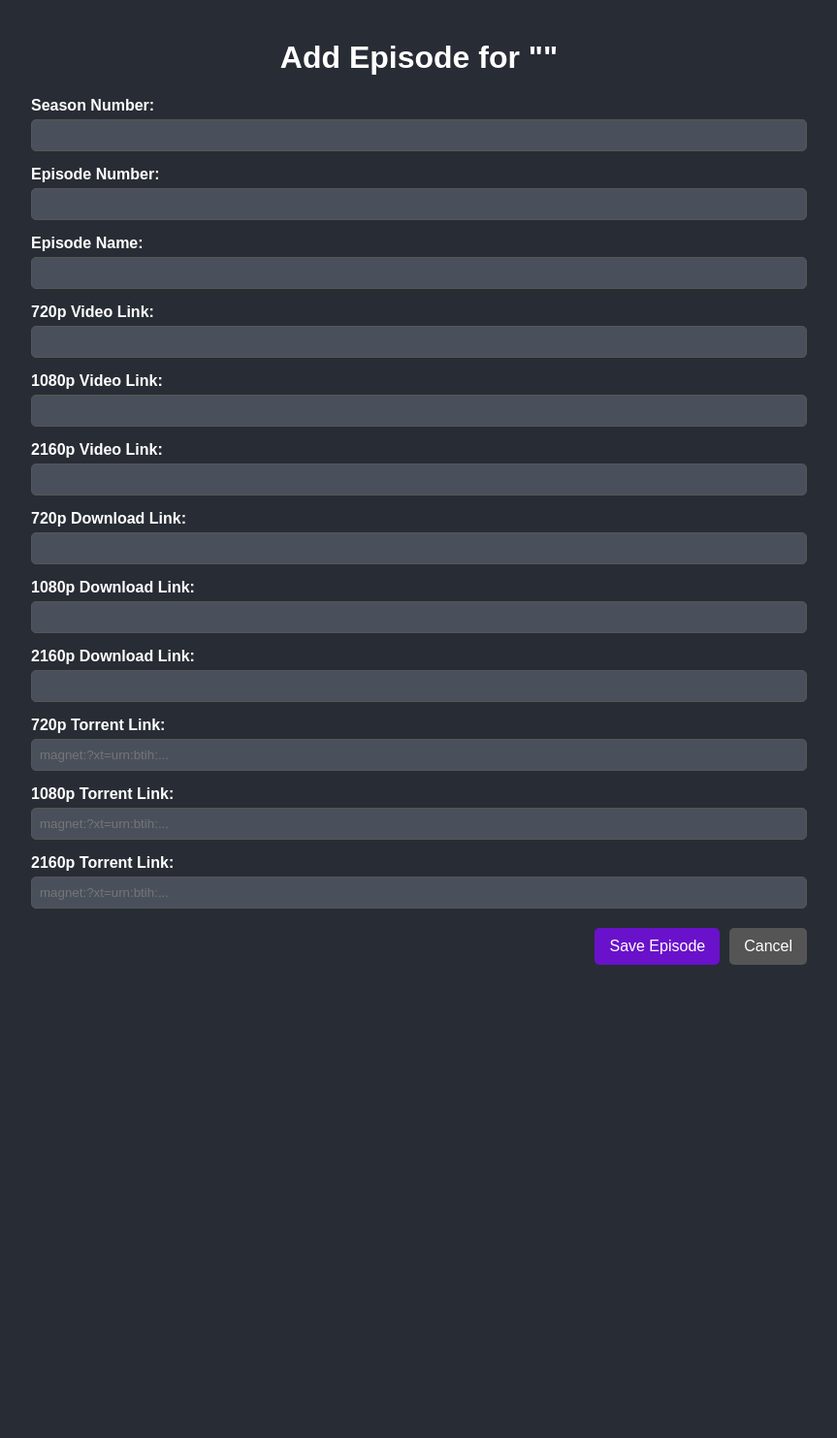
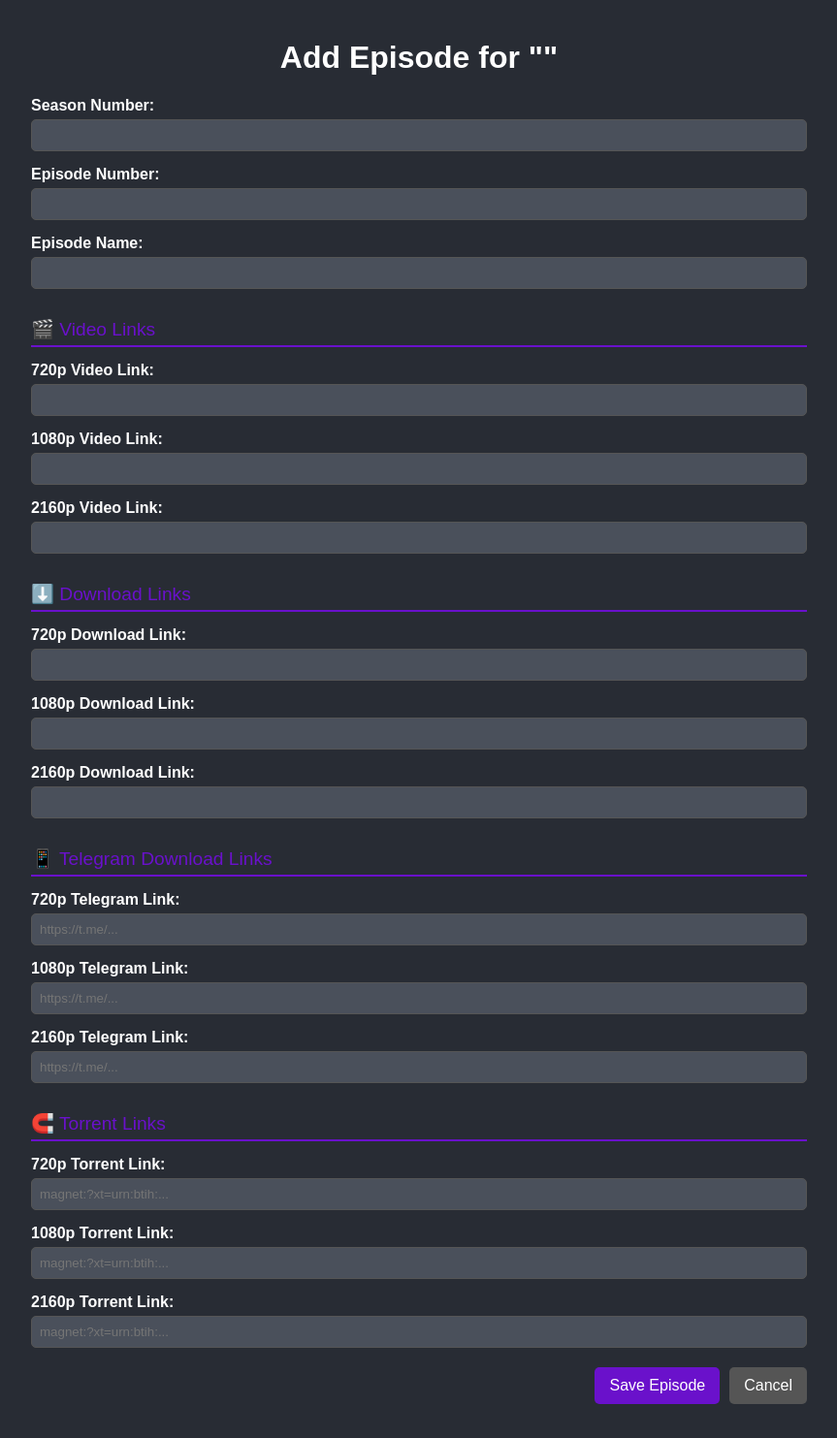
Before and after one commit to Venuboy34/databaseoffilmzithatworkwitheveryfunctiom, a Flask app: template templates/add_episode.html in a window 1280 px wide. Shown: the whole page at 97% size, without its empty margins (208-1071 px from the left). Before the commit the page ends 995 px from the top, so only its background shows below. Run offline with Flask 3, Linux system fonts and the light colour scheme; the template is opened without the code that fills it, so the values that code supplies are empty; some libraries are stand-ins or nearby versions.

Commit message:
Update add_episode.html

```diff
--- a/templates/add_episode.html
+++ b/templates/add_episode.html
@@ -25,6 +25,13 @@
             text-align: center;
         }
         a:hover { background: #666; }
+        .section-title {
+            color: #6a11cb;
+            border-bottom: 2px solid #6a11cb;
+            padding-bottom: 5px;
+            margin-top: 30px;
+            font-size: 1.2em;
+        }
     </style>
 </head>
 <body>
@@ -43,6 +50,7 @@
             <input type="text" id="episode_name" name="episode_name" required>
         </div>
 
+        <div class="section-title">🎬 Video Links</div>
         <div>
             <label for="video_720p">720p Video Link:</label>
             <input type="text" id="video_720p" name="video_720p">
@@ -56,6 +64,7 @@
             <input type="text" id="video_2160p" name="video_2160p">
         </div>
 
+        <div class="section-title">⬇️ Download Links</div>
         <div>
             <label for="download_720p">720p Download Link:</label>
             <input type="text" id="download_720p" name="download_720p">
@@ -69,6 +78,22 @@
             <input type="text" id="download_2160p" name="download_2160p">
         </div>
 
+        <!-- NEW: Telegram Download Links Section -->
+        <div class="section-title">📱 Telegram Download Links</div>
+        <div>
+            <label for="telegram_720p">720p Telegram Link:</label>
+            <input type="text" id="telegram_720p" name="telegram_720p" placeholder="https://t.me/...">
+        </div>
+        <div>
+            <label for="telegram_1080p">1080p Telegram Link:</label>
+            <input type="text" id="telegram_1080p" name="telegram_1080p" placeholder="https://t.me/...">
+        </div>
+        <div>
+            <label for="telegram_2160p">2160p Telegram Link:</label>
+            <input type="text" id="telegram_2160p" name="telegram_2160p" placeholder="https://t.me/...">
+        </div>
+
+        <div class="section-title">🧲 Torrent Links</div>
         <div>
             <label for="torrent_720p">720p Torrent Link:</label>
             <input type="text" id="torrent_720p" name="torrent_720p" placeholder="magnet:?xt=urn:btih:...">
@@ -103,19 +128,25 @@
                 const formData = new FormData(form);
 
                 const videoLinks = {};
-                if (formData.get('video_720p')) videoLinks['720p'] = formData.get('video_720p');
-                if (formData.get('video_1080p')) videoLinks['1080p'] = formData.get('video_1080p');
-                if (formData.get('video_2160p')) videoLinks['2160p'] = formData.get('video_2160p');
+                if (formData.get('video_720p')) videoLinks['video_720p'] = formData.get('video_720p');
+                if (formData.get('video_1080p')) videoLinks['video_1080p'] = formData.get('video_1080p');
+                if (formData.get('video_2160p')) videoLinks['video_2160p'] = formData.get('video_2160p');
 
                 const downloadLinks = {};
-                if (formData.get('download_720p')) downloadLinks['720p'] = { url: formData.get('download_720p'), file_type: 'webrip' };
-                if (formData.get('download_1080p')) downloadLinks['1080p'] = { url: formData.get('download_1080p'), file_type: 'webrip' };
-                if (formData.get('download_2160p')) downloadLinks['2160p'] = { url: formData.get('download_2160p'), file_type: 'webrip' };
+                if (formData.get('download_720p')) downloadLinks['download_720p'] = { url: formData.get('download_720p'), file_type: 'webrip' };
+                if (formData.get('download_1080p')) downloadLinks['download_1080p'] = { url: formData.get('download_1080p'), file_type: 'webrip' };
+                if (formData.get('download_2160p')) downloadLinks['download_2160p'] = { url: formData.get('download_2160p'), file_type: 'webrip' };
+
+                // NEW: Telegram download links
+                const telegramLinks = {};
+                if (formData.get('telegram_720p')) telegramLinks['telegram_720p'] = formData.get('telegram_720p');
+                if (formData.get('telegram_1080p')) telegramLinks['telegram_1080p'] = formData.get('telegram_1080p');
+                if (formData.get('telegram_2160p')) telegramLinks['telegram_2160p'] = formData.get('telegram_2160p');
 
                 const torrentLinks = {};
-                if (formData.get('torrent_720p')) torrentLinks['720p'] = formData.get('torrent_720p');
-                if (formData.get('torrent_1080p')) torrentLinks['1080p'] = formData.get('torrent_1080p');
-                if (formData.get('torrent_2160p')) torrentLinks['2160p'] = formData.get('torrent_2160p');
+                if (formData.get('torrent_720p')) torrentLinks['torrent_720p'] = formData.get('torrent_720p');
+                if (formData.get('torrent_1080p')) torrentLinks['torrent_1080p'] = formData.get('torrent_1080p');
+                if (formData.get('torrent_2160p')) torrentLinks['torrent_2160p'] = formData.get('torrent_2160p');
 
                 const data = {
                     season_number: parseInt(formData.get('season_number')),
@@ -123,6 +154,7 @@
                     episode_name: formData.get('episode_name'),
                     video_links: videoLinks,
                     download_links: downloadLinks,
+                    telegram_links: telegramLinks,  // NEW: Include Telegram links
                     torrent_links: torrentLinks
                 };
 
```
